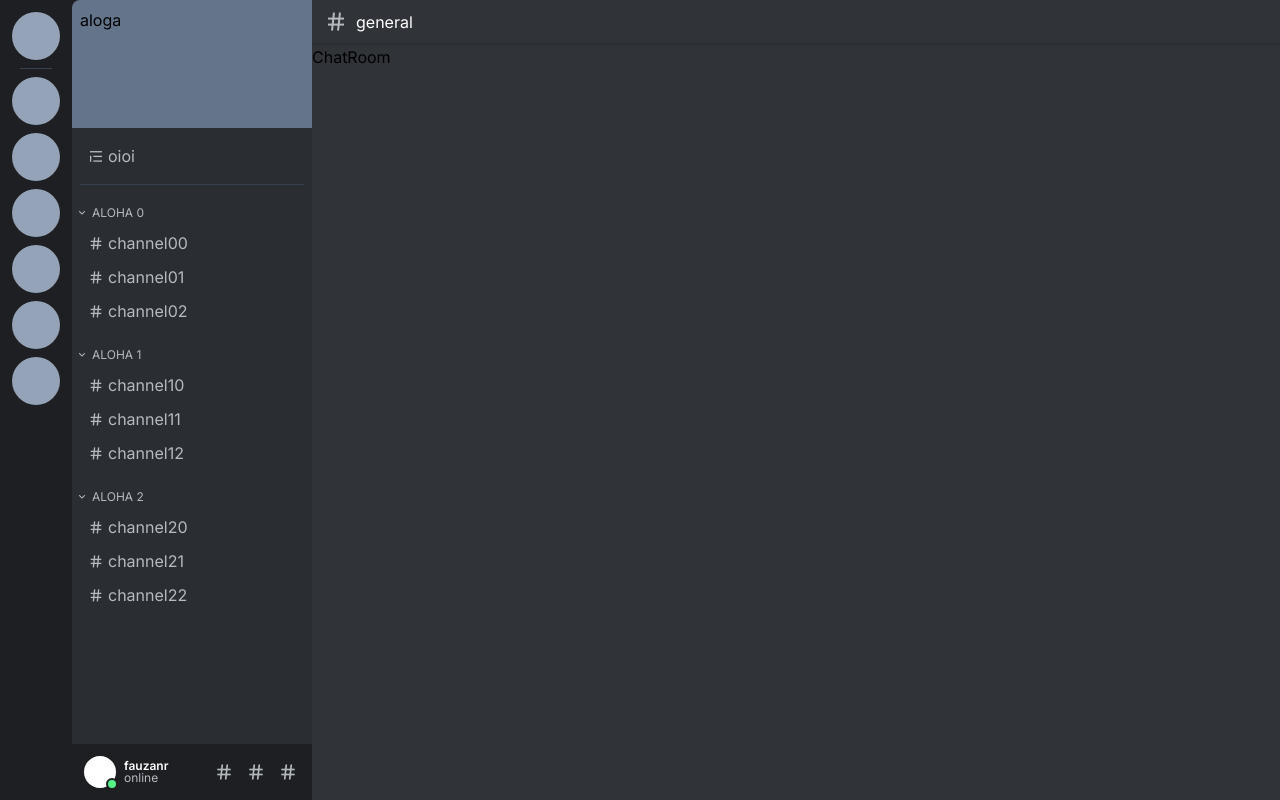
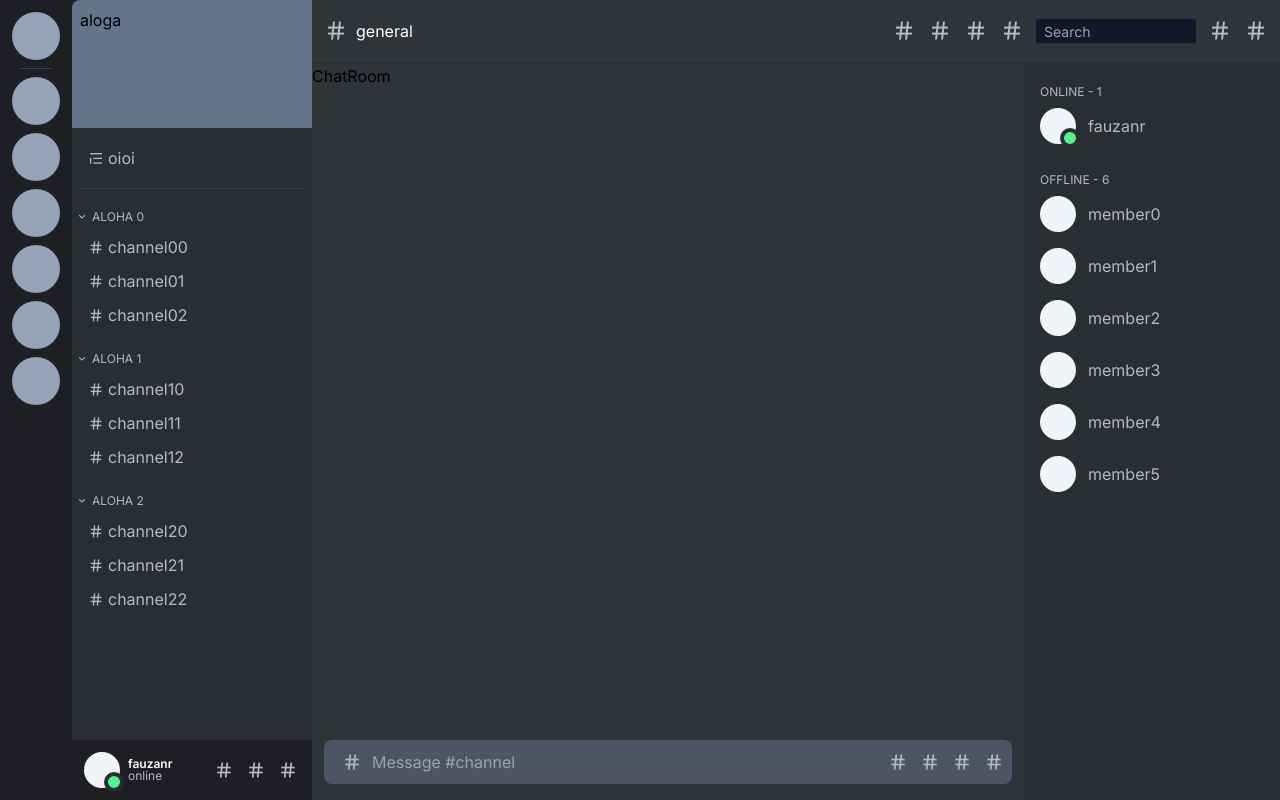
Before and after one commit to fauzanr/fauzanr.github.io, a Next.js app: page / in a window 1280 px wide. Built offline with nearby package versions, Linux system fonts and the light colour scheme.

Commit message:
chatbox, member tab, more topbar, layouting, overflows

```diff
--- a/app/page.tsx
+++ b/app/page.tsx
@@ -1,15 +1,5 @@
 import MainContent from "@/components/MainContent";
-import Servers from "@/components/Sidebar/Servers";
 
 export default function Home() {
-  return (
-    <div className="flex h-screen overflow-hidden">
-      <div className="flex-none">
-        <Servers />
-      </div>
-      <div className="flex-auto">
-        <MainContent />
-      </div>
-    </div>
-  );
+  return <MainContent />;
 }
--- a/components/Clickable/index.tsx
+++ b/components/Clickable/index.tsx
@@ -1,14 +1,21 @@
 import { FCC } from "@/data/types";
+import { cn } from "@/lib/utils";
 import React, { HTMLAttributes } from "react";
 
-const Clickable: FCC<HTMLAttributes<HTMLDivElement>> = ({
+const Clickable: FCC<{ noBG?: boolean } & HTMLAttributes<HTMLDivElement>> = ({
   children,
+  noBG,
   ...rest
 }) => {
   return (
     <div
       {...rest}
-      className={`hover:backdrop-brightness-125 rounded-md cursor-pointer text-wh2 hover:text-wh1 ${rest.className}`}
+      className={cn(
+        `rounded-md cursor-pointer text-wh2 hover:text-wh1 ${rest.className}`,
+        {
+          "hover:backdrop-brightness-125": !noBG,
+        }
+      )}
     >
       {children}
     </div>
--- /dev/null
+++ b/components/MainContent/Chatbox/index.tsx
@@ -0,0 +1,28 @@
+import Clickable from "@/components/Clickable";
+import { repeat } from "@/lib/utils";
+import React from "react";
+
+const Chatbox = () => {
+  return (
+    <div className="bg-bg3 pb-4 px-3">
+      <div className="bg-gray-600 p-2 flex rounded-lg">
+        <Clickable noBG className="flex-none flex justify-center w-10">
+          <i className="ri-hashtag text-xl"></i>
+        </Clickable>
+        <input
+          placeholder="Message #channel"
+          className="outline-none resize-none min-w-0 w-full -my-2 py-2 no-scrollbar bg-gray-600"
+        />
+        <div className="flex gap-3">
+          {repeat(4, () => (
+            <Clickable noBG className="flex-none">
+              <i className="ri-hashtag text-xl"></i>
+            </Clickable>
+          ))}
+        </div>
+      </div>
+    </div>
+  );
+};
+
+export default Chatbox;
--- /dev/null
+++ b/components/MainContent/MemberTab/index.tsx
@@ -0,0 +1,47 @@
+import Clickable from "@/components/Clickable";
+import { FCC } from "@/data/types";
+import { repeat } from "@/lib/utils";
+import React from "react";
+
+const Member: FCC<{ online?: boolean }> = ({ online, children }) => (
+  <Clickable className="mx-2 p-2">
+    <div className="flex items-center gap-3">
+      <div className="relative">
+        <div className="rounded-full bg-slate-100 h-9 w-9"></div>
+        {online && (
+          <span className="absolute rounded-full h-3 w-3 bg-green -right-1 -bottom-1 border-4 border-bg2 box-content"></span>
+        )}
+      </div>
+      <div>{children}</div>
+    </div>
+  </Clickable>
+);
+
+const MemberGroup: FCC<{ label: string }> = ({ label, children }) => {
+  const itemLength = React.Children.count(children);
+  return (
+    <div className="pt-5">
+      <div className="text-wh2 text-xs uppercase px-4">
+        {label} - {itemLength}
+      </div>
+      {children}
+    </div>
+  );
+};
+
+const MemberTab = () => {
+  return (
+    <div className="w-64 bg-bg2 h-full overflow-y-auto">
+      <MemberGroup label="online">
+        <Member online>fauzanr</Member>
+      </MemberGroup>
+      <MemberGroup label="offline">
+        {repeat(6, (idx) => (
+          <Member>member{idx}</Member>
+        ))}
+      </MemberGroup>
+    </div>
+  );
+};
+
+export default MemberTab;
--- a/components/MainContent/Topbar/index.tsx
+++ b/components/MainContent/Topbar/index.tsx
@@ -1,10 +1,32 @@
+import Clickable from "@/components/Clickable";
+import { repeat } from "@/lib/utils";
 import React from "react";
 
 const Topbar = () => {
   return (
-    <div className="bg-bg3 h-12 border-bg2 border-b-2 flex items-center px-3">
-      <i className="ri-hashtag text-wh2 text-2xl mr-2"></i>
-      <span className="text-white">general</span>
+    <div className="bg-bg3 h-16 border-bg2 border-b-2 flex items-center px-3">
+      <div className="flex flex-auto items-center overflow-x-hidden w-0">
+        <i className="ri-hashtag text-wh2 text-2xl mr-2"></i>
+        <span className="text-white">general</span>
+      </div>
+      <div className="flex flex-none items-center gap-3">
+        {repeat(4, () => (
+          <Clickable noBG>
+            <i className="ri-hashtag text-2xl"></i>
+          </Clickable>
+        ))}
+
+        <input
+          className="outline-none rounded-sm bg-gray-900 text-wh2 text-sm px-2 w-40 h-6"
+          placeholder="Search"
+        />
+
+        {repeat(2, () => (
+          <Clickable noBG>
+            <i className="ri-hashtag text-2xl"></i>
+          </Clickable>
+        ))}
+      </div>
     </div>
   );
 };
--- a/components/MainContent/index.tsx
+++ b/components/MainContent/index.tsx
@@ -2,16 +2,40 @@ import React from "react";
 import Sidebar from "../Sidebar";
 import Topbar from "./Topbar";
 import ChatRoom from "./ChatRoom";
+import Chatbox from "./Chatbox";
+import MemberTab from "./MemberTab";
+import Servers from "../Sidebar/Servers";
 
 const MainContent = () => {
   return (
-    <div className="flex h-full">
-      <div className="w-60">
-        <Sidebar />
+    <div className="flex h-screen overflow-hidden">
+      <div className="flex-none">
+        <Servers />
       </div>
-      <div className="flex flex-col flex-auto">
-        <Topbar />
-        <ChatRoom />
+      <div className="flex-auto">
+        <div className="flex h-full">
+          <div className="flex-none">
+            <Sidebar />
+          </div>
+          <div className="flex flex-col flex-auto">
+            <div className="flex-none">
+              <Topbar />
+            </div>
+            <div className="flex flex-auto overflow-hidden">
+              <div className="flex flex-col flex-auto">
+                <div className="flex-auto">
+                  <ChatRoom />
+                </div>
+                <div className="flex-none">
+                  <Chatbox />
+                </div>
+              </div>
+              <div className="flex-none">
+                <MemberTab />
+              </div>
+            </div>
+          </div>
+        </div>
       </div>
     </div>
   );
--- a/components/Sidebar/Channels/index.tsx
+++ b/components/Sidebar/Channels/index.tsx
@@ -63,14 +63,15 @@ const ChannelGroup: FCC<{ title: string }> = ({ title, children }) => {
 
 const Channels = () => {
   return (
-    <div className="h-full rounded-tl-lg bg-bg2">
-      <div className="relative h-32 rounded-tl-lg border-none bg-slate-500">
+    <div className="h-full flex flex-col rounded-tl-lg bg-bg2">
+      <div className="relative flex-none h-32 rounded-tl-lg border-none bg-slate-500">
         <div className="absolute left-0 right-0 p-2">aloga</div>
       </div>
       <div className="my-3">
         <ChannelItem Icon={<i className="ri-quote-text"></i>}>oioi</ChannelItem>
       </div>
       <hr className="border-gray-700 mx-2" />
+      <div className="overflow-y-auto">
         {repeat(3, (idx) => (
           <ChannelGroup title={`aloha ${idx}`}>
             {repeat(3, (idxx) => (
@@ -82,6 +83,7 @@ const Channels = () => {
           </ChannelGroup>
         ))}
       </div>
+    </div>
   );
 };
 
--- a/components/Sidebar/UserControl/index.tsx
+++ b/components/Sidebar/UserControl/index.tsx
@@ -6,8 +6,8 @@ const UserControl = () => {
     <div className="flex items-center p-2">
       <Clickable className="group flex flex-auto items-center p-1">
         <div className="relative">
-          <div className="rounded-full w-8 h-8 bg-white"></div>
-          <div className="absolute rounded-full h-3 w-3 bg-green border-bg1 border-2 right-[-2px] bottom-[-2px]"></div>
+          <div className="rounded-full bg-slate-100 h-9 w-9"></div>
+          <span className="absolute rounded-full h-3 w-3 bg-green -right-1 -bottom-1 border-4 border-bg2 box-content"></span>
         </div>
         <div className="flex flex-col ml-2">
           <span className="leading-none text-xs text-white font-semibold">
--- a/components/Sidebar/index.tsx
+++ b/components/Sidebar/index.tsx
@@ -4,9 +4,13 @@ import UserControl from "./UserControl";
 
 const Sidebar: React.FC = () => {
   return (
-    <div className="h-full bg-bg1 flex flex-col">
-      <Channels />
-      <UserControl />
+    <div className="w-60 h-full bg-bg1 flex flex-col">
+      <div className="flex-auto overflow-hidden">
+        <Channels />
+      </div>
+      <div className="flex-none">
+        <UserControl />
+      </div>
     </div>
   );
 };
```
Lines whose indentation alone changed are shown as unchanged.
